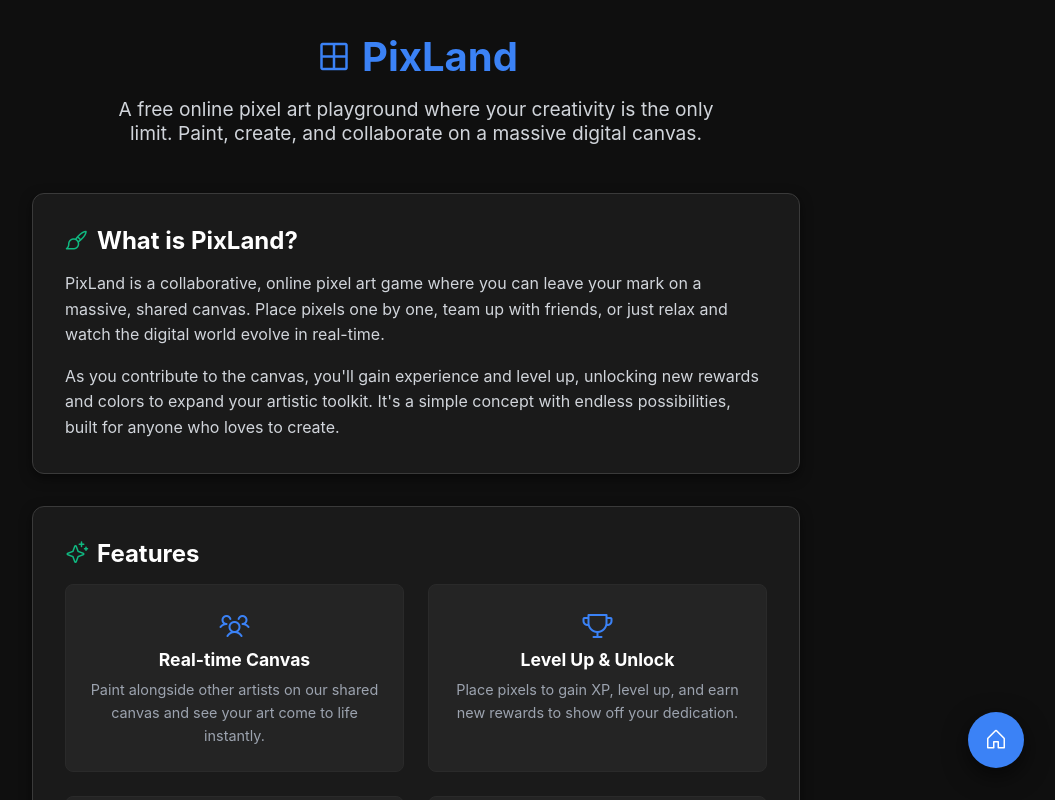
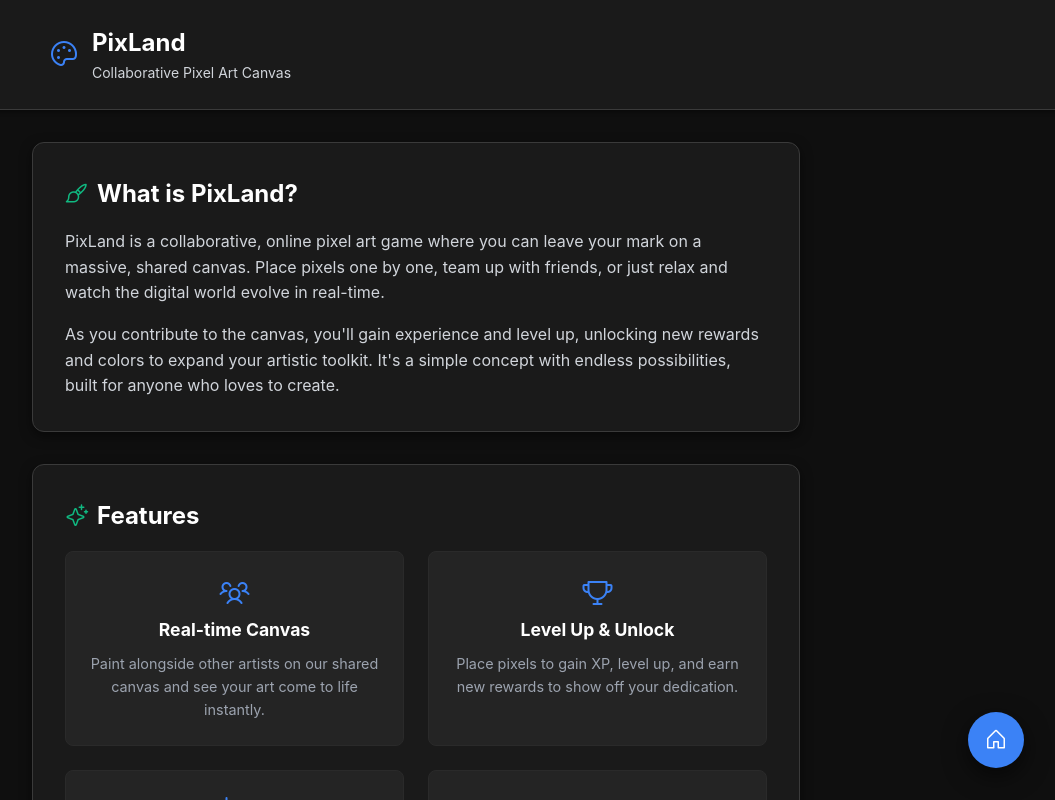
Before and after one commit to AlakanMedia/pixland-frontend, a SvelteKit app: page /about in a window 1280 px wide. Shown: the top 800 px of the page, without its empty margins (224-1279 px from the left). Built offline with nearby package versions, Linux system fonts and the light colour scheme.

Commit message:
Se hicieron algunas mejoras

```diff
--- a/src/routes/about/+page.svelte
+++ b/src/routes/about/+page.svelte
@@ -3,15 +3,19 @@
 </script>
 
 <div id="principal">
+	<header class="header">
+		<div class="header-content">
+			<a href="/" class="logo">
+				<i class="ph ph-palette logo-icon"></i>
+				<div class="logo-text">
+					<h1>PixLand</h1>
+					<p>Collaborative Pixel Art Canvas</p>
+				</div>
+			</a>
+		</div>
+	</header>
+
     <div class="container">
-        <header class="header">
-            <div class="logo">
-                <i class="ph ph-grid-four"></i>
-                PixLand
-            </div>
-            <p class="subtitle">A free online pixel art playground where your creativity is the only limit. Paint, create, and collaborate on a massive digital canvas.</p>
-        </header>
-
         <main class="main-content">
             <div class="card">
                 <h2>
@@ -102,6 +106,7 @@
     #principal {
         width: 100%;
         background-color: var(--bg-base);
+        line-height: 1.6;
     }
 
     .container {
@@ -111,29 +116,47 @@
     }
 
     .header {
-        text-align: center;
-        margin-bottom: 3rem;
+        background-color: var(--bg-elevated-1);
+        border-bottom: 1px solid var(--border-default);
+        padding: 1.5rem 0;
+        position: sticky;
+        top: 0;
+        z-index: 100;
+        box-shadow: var(--shadow-sm);
+    }
+
+    .header-content {
+        max-width: 800px;
+        margin: 0 auto;
+        padding: 0 2rem;
+        display: flex;
+        align-items: center;
+        gap: 1rem;
     }
 
     .logo {
-        display: inline-flex;
+        display: flex;
         align-items: center;
-        gap: 0.5rem;
-        font-size: 2.5rem;
-        font-weight: bold;
-        color: var(--accent-primary);
-        margin-bottom: 1rem;
+        gap: 0.75rem;
+        text-decoration: none;
+        color: var(--text-primary);
     }
 
-    .logo i {
-        font-size: 2.5rem;
+    .logo-icon {
+        font-size: 2rem;
+        color: var(--accent-primary);
     }
 
-    .subtitle {
+    .logo-text h1 {
+        font-size: 1.5rem;
+        font-weight: 700;
+        color: var(--text-primary);
+    }
+
+    .logo-text p {
+        font-size: 0.875rem;
         color: var(--text-secondary);
-        font-size: 1.2rem;
-        max-width: 600px;
-        margin: 0 auto;
+        margin: 0;
     }
 
     .main-content {
--- a/src/routes/legals/+page.svelte
+++ b/src/routes/legals/+page.svelte
@@ -560,7 +560,7 @@
     /* === RESPONSIVE === */
     @media (max-width: 768px) {
         .container {
-            padding: 2rem 1rem;
+            padding: 1rem;
         }
 
         .header-content {
--- a/src/shared.svelte.js
+++ b/src/shared.svelte.js
@@ -50,7 +50,7 @@ export const drawingState = $state({
 export const colorPalette = $state({
     c01: "#262626",
     c02: "#000000",
-    c03: "#808080",
+    c03: "#B0B0B0",
     c04: "#ffffff",
     c05: "#99623d",
     c06: "#ffa3c8",
```
Also changed, not shown: src/routes/+page.svelte (+24 -6 lines).
